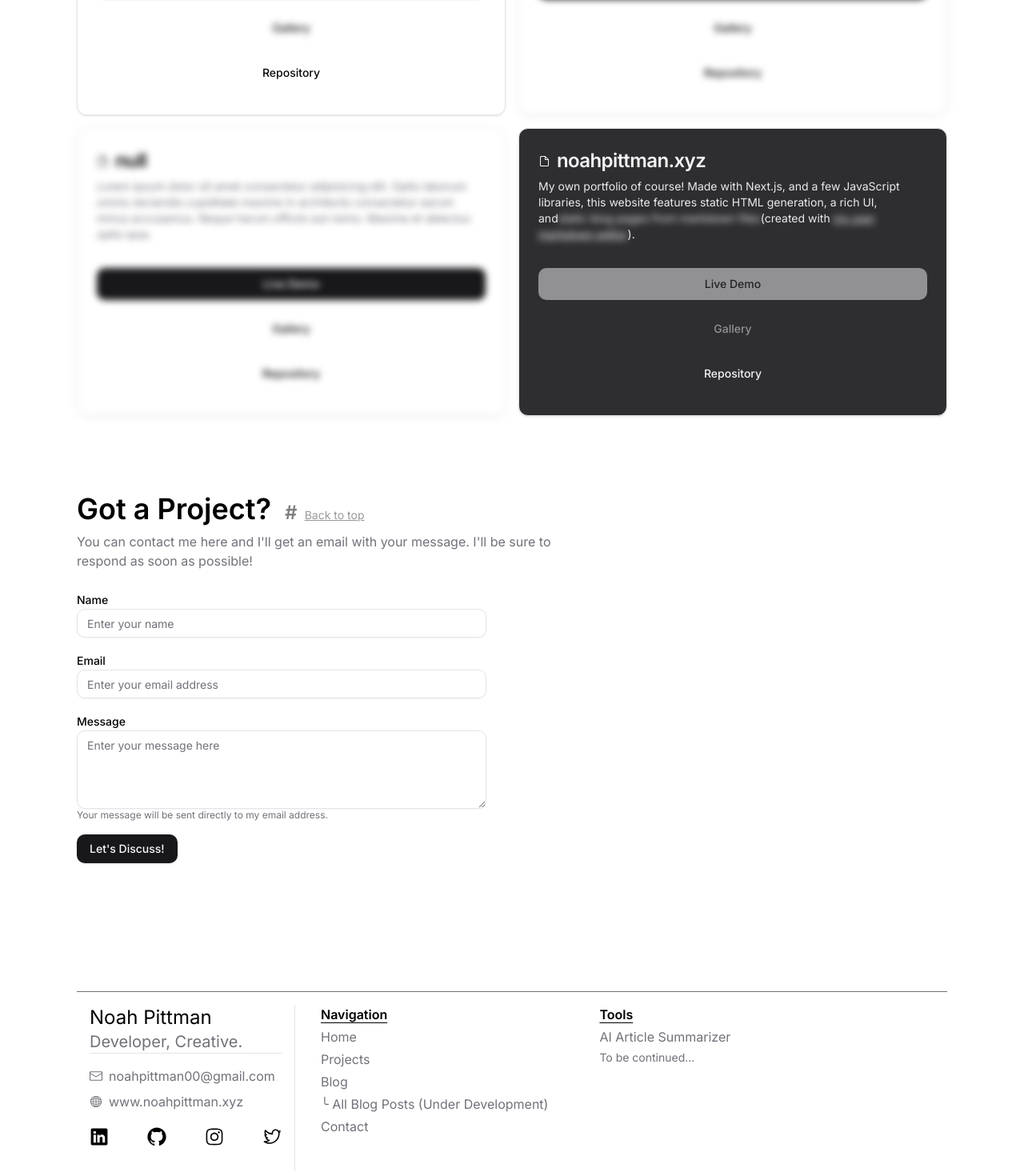
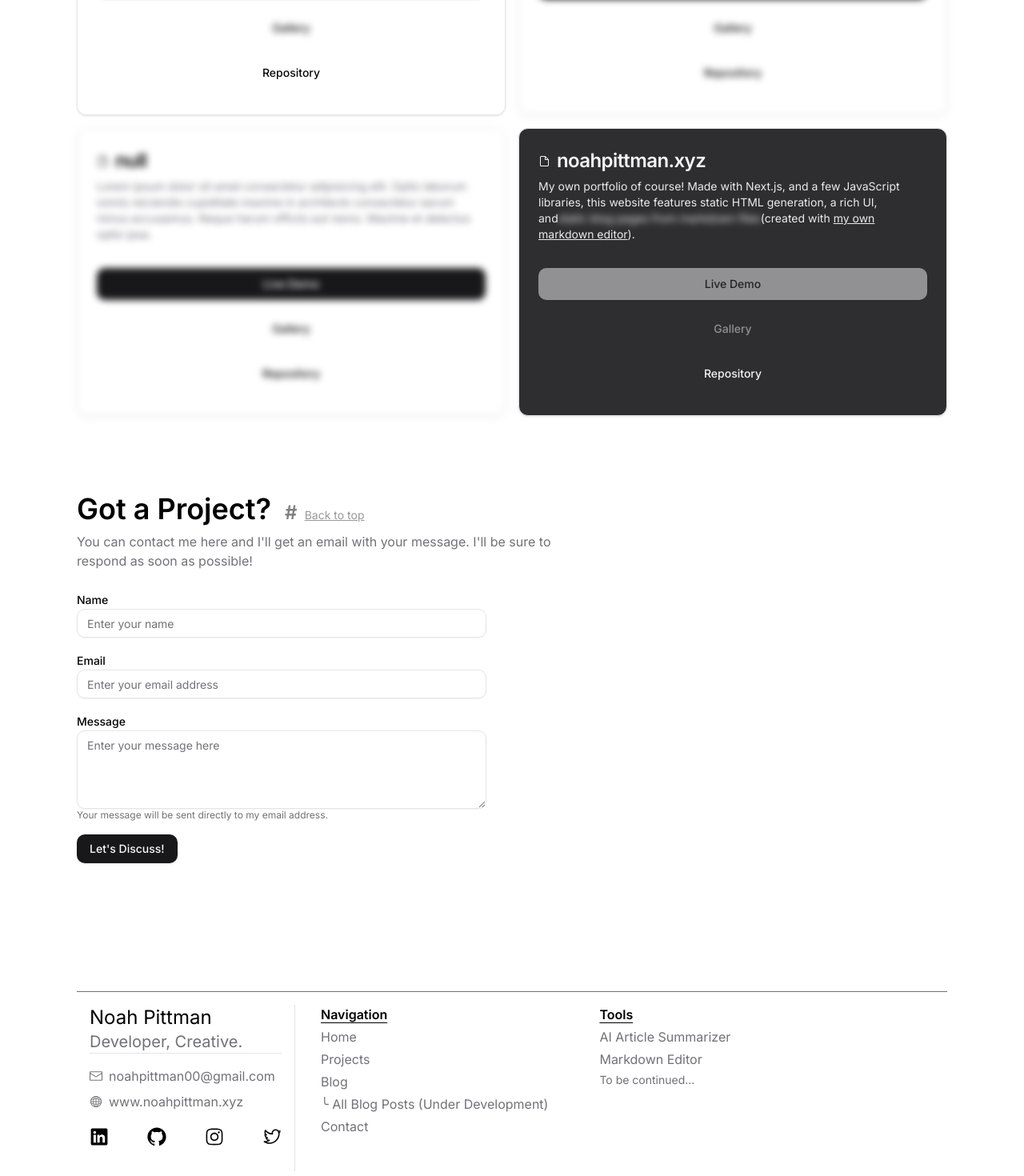
Before and after one commit to noahpittman/noahpittman, a Next.js app: page / in a window 1280 px wide. Shown: the part 1245-2715 px from the top of the page at 80% size. Built offline with nearby package versions, Linux system fonts and the light colour scheme.

Commit message:
update links

```diff
--- a/app/page.js
+++ b/app/page.js
@@ -376,8 +376,8 @@ export function Projects() {
 								(created with{" "}
 								<Link
 									target="_blank"
-									className="underline hover:text-muted-foreground blur-sm pointer-events-none"
-									href={"/#projects"}
+									className="underline hover:text-muted-foreground"
+									href={"https://markdown-editor-nrp.vercel.app/"}
 								>
 									my own markdown editor
 								</Link>
@@ -527,11 +527,11 @@ export function Footer() {
 			href: "https://trysummaraize.vercel.app/",
 			value: "AI Article Summarizer",
 		},
-		// {
-		// 	name: "mdeditor",
-		// 	href: "",
-		// 	value: "Markdown Editor",
-		// },
+		{
+			name: "mdeditor",
+			href: "https://markdown-editor-nrp.vercel.app/",
+			value: "Markdown Editor",
+		},
 	];
 
 	const navigation = [
```
